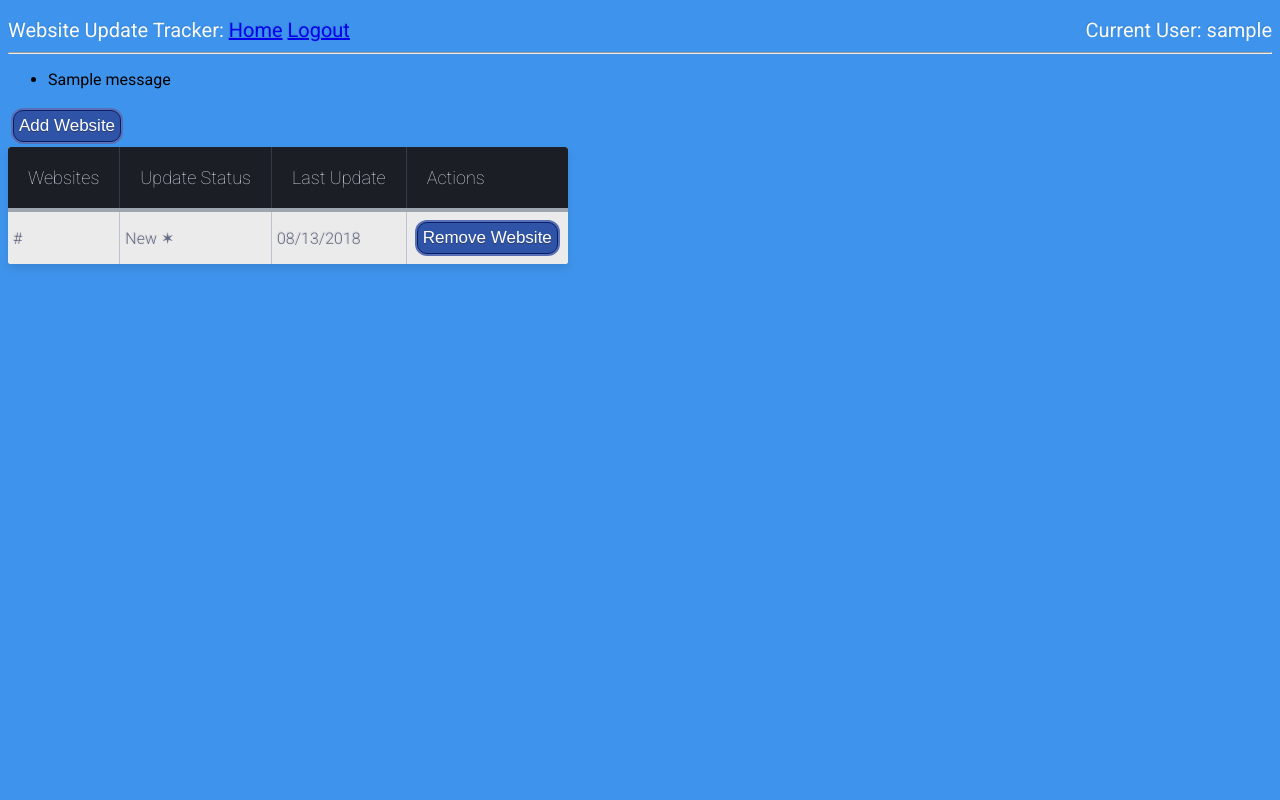
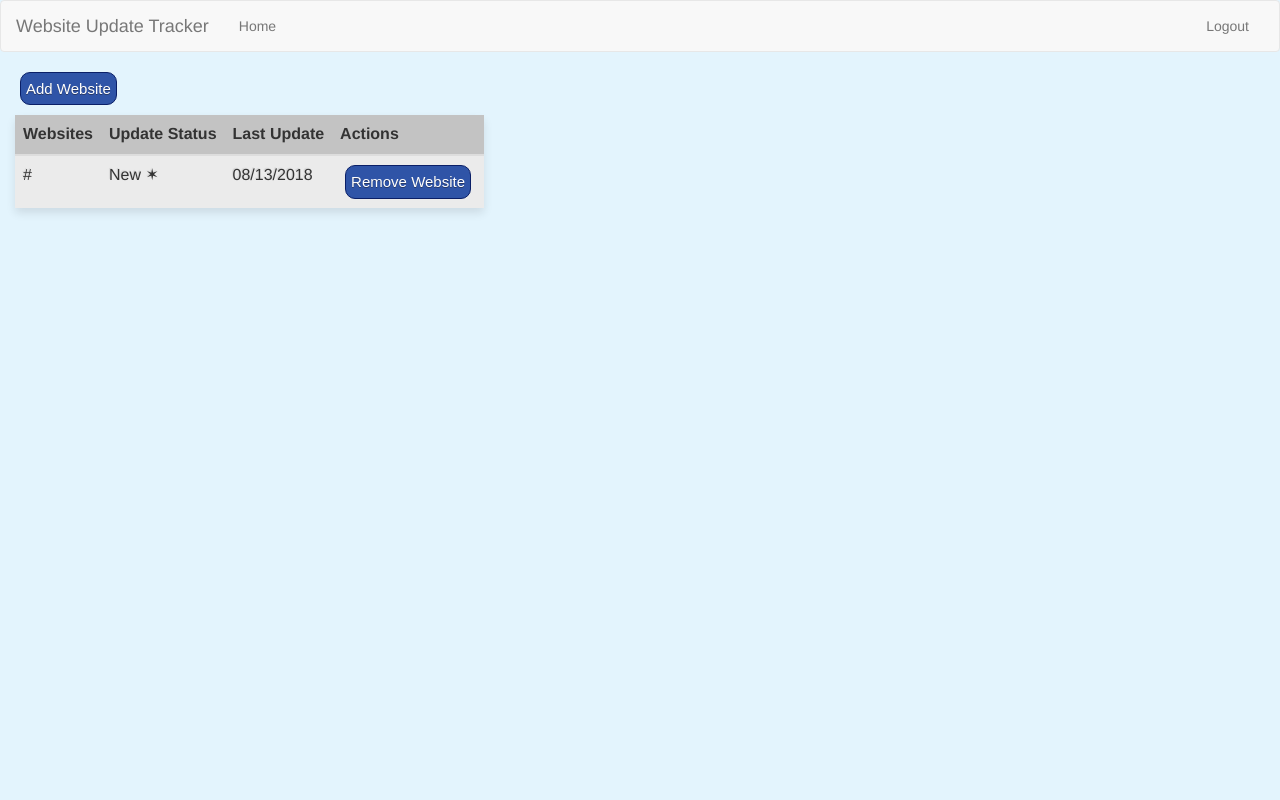
Before and after one commit to terwilligers/webpage-update-tracker, a Flask app: page / in a window 1280 px wide. Run offline with Flask 2, Linux system fonts and the light colour scheme; a user stored in the database is signed in; tables that the repository leaves empty hold one stand-in row (values such as "Sample post"); one stand-in notice (Sample message) is shown; parts of the project's set-up code (start-up, migrations or seed data) failed here and were passed over; some libraries are stand-ins or nearby versions.

Commit message:
integrated bootstrap into site

```diff
--- a/app/__init__.py
+++ b/app/__init__.py
@@ -4,6 +4,7 @@
 from flask_login import LoginManager
 from config import Config
 from flask_cors import CORS
+from flask_bootstrap import Bootstrap
 
 app = Flask(__name__)
 CORS(app)
@@ -12,5 +13,6 @@
 migrate = Migrate(app, db)
 login = LoginManager(app)
 login.login_view = 'login'
+bootstrap = Bootstrap(app)
 
 from app import routes, models
--- a/app/static/site_tracker.css
+++ b/app/static/site_tracker.css
@@ -1,37 +1,24 @@
 @import url(https://fonts.googleapis.com/css?family=Roboto:400,500,700,300,100);
 
-.myHeader {
-    font-size: 25px;
-    margin:5px;
-    background-color: #9fb4f2;
-    padding: 8px;
-}
 
-body {
-  background-color: #3e94ec;
-  font-family: "Roboto", helvetica, arial, sans-serif;
-  font-size: 16px;
-  font-weight: 400;
-  text-rendering: optimizeLegibility;
+body{
+    background-color:#e3f4fd!important;
 }
 
 .myButton {
 	-moz-box-shadow: 0px 0px 0px 2px #6480d2;
-	-webkit-box-shadow: 0px 0px 0px 2px #576fb5;
 	background-color:#2f54a7;
 	-moz-border-radius:10px;
-	-webkit-border-radius:10px;
 	border-radius:10px;
 	border:1px solid #0a1f67;
 	display:inline-block;
 	cursor:pointer;
 	color:#ffffff;
 	font-family:Arial;
-	font-size:17px;
+	font-size:15px;
 	padding:5px 5px;
-	text-decoration:none;
 	text-shadow:0px 1px 0px #283966;
-    margin: 5px;
+     margin: 1px 5px;
 }
 .myButton:hover {
 	background-color:#476e9e;
@@ -41,27 +28,14 @@
 	top:1px;
 }
 
-div.table-title {
-    display: block;
-    max-width: 600px;
-    padding:5px;
-    width: 100%;
+.addButton{
+    margin-bottom:10px;
+    margin-top:0px;
 }
 
-.header h3 {
-   color: #fafafa;
-   font-size: 20px;
-   font-weight: 400;
-   font-style:normal;
-   font-family: "Roboto", helvetica, arial, sans-serif;
-   text-shadow: -1px -1px 1px rgba(0, 0, 0, 0.1);
-    margin-top: 10px;
-    margin-bottom: 10px;
-}
-
-.title{
-    float:left;
-    width:50%;
+.alert-info{
+    background-color: #e4e7e8;
+    border-color: #b3bdbf
 }
 
 .user-info{
@@ -80,24 +54,12 @@
 table {
   background: white;
   border-radius:3px;
-  border-collapse: collapse;
-  max-width: 1000px;
-  padding:5px;
   box-shadow: 0 5px 10px rgba(0, 0, 0, 0.1);
-  animation: float 5s infinite;
+ max-width: max-content!important;
 }
 
-th {
-  color:#D5DDE5;;
-  background:#1b1e24;
-  border-bottom:4px solid #9ea7af;
-  border-right: 1px solid #343a45;
-  font-size:18px;
-  font-weight: 100;
-  padding:20px;
-  text-align:left;
-  text-shadow: 0 1px 1px rgba(0, 0, 0, 0.1);
-  vertical-align:middle;
+thead {
+    background: #c3c3c3
 }
 
 th:hover{
@@ -108,80 +70,11 @@
     cursor:default!important;
 }
 
-th:first-child {
-  border-top-left-radius:3px;
-}
-
-th:last-child {
-  border-top-right-radius:3px;
-  border-right:none;
-}
-
-tr {
-  border-top: 1px solid #C1C3D1;
-  border-bottom: 1px solid #C1C3D1;
-  color:#666B85;
-  font-size:16px;
-  font-weight:normal;
-  text-shadow: 0 1px 1px rgba(256, 256, 256, 0.1);
-}
-
-tr:first-child {
-  border-top:none;
-}
-
-tr:last-child {
-  border-bottom:none;
-}
-
 tr:nth-child(odd) td {
   background:#EBEBEB;
 }
 
-tr:last-child td:first-child {
-  border-bottom-left-radius:3px;
+td {
+  font-weight:300;
+  text-shadow: -1px -1px 1px rgba(0, 0, 0, 0.1);
 }
-
-tr:last-child td:last-child {
-  border-bottom-right-radius:3px;
-}
-
-td {
-  background:#FFFFFF;
-  padding:5px;
-  text-align:left;
-  vertical-align:middle;
-  font-weight:300;
-  font-size:16px;
-  text-shadow: -1px -1px 1px rgba(0, 0, 0, 0.1);
-  border-right: 1px solid #C1C3D1;
-  overflow: hidden;
-}
-
-td:last-child {
-  border-right: 0px;
-}
-
-th.text-left {
-  text-align: left;
-}
-
-th.text-center {
-  text-align: center;
-}
-
-th.text-right {
-  text-align: right;
-}
-
-td.text-left {
-  text-align: left;
-}
-
-td.text-center {
-  text-align: center;
-}
-
-td.text-right {
-  text-align: right;
-}
--- a/app/templates/base.html
+++ b/app/templates/base.html
@@ -1,43 +1,58 @@
-<html>
-    <head>
+{% block head %}
     <meta http-equiv="Content-Type" content="text/html;charset=utf-8" />
+    <link href="//cdnjs.cloudflare.com/ajax/libs/twitter-bootstrap/3.3.7/css/bootstrap.min.css" rel="stylesheet">
     <link rel="stylesheet" type="text/css" href="{{ url_for('static', filename='site_tracker.css') }}" />
     <script src="http://code.jquery.com/jquery-1.11.0.min.js"></script>
     <script type="text/javascript" src="{{ url_for('static', filename='site_tracker.js') }}"></script>
+{% endblock %}
 
+{% block title %}
     {% if title %}
     <title>{{ title }} - webtracker</title>
     {% else %}
     <title>webtracker</title>
     {% endif %}
-    </head>
-    <body>
-        <div class="header">
-            <h3 class="title">Website Update Tracker:
-                <a href="{{ url_for('index') }}">Home</a>
+{% endblock %}
+
+{% block navbar %}
+    <nav class="navbar navbar-default">
+        <div class="container-fluid">
+            <div class="navbar-header">
+                <button type="button" class="navbar-toggle collapsed" data-toggle="collapse" data-target="#bs-example-navbar-collapse-1" aria-expanded="false">
+                    <span class="sr-only">Toggle navigation</span>
+                    <span class="icon-bar"></span>
+                    <span class="icon-bar"></span>
+                    <span class="icon-bar"></span>
+                </button>
+                <a class="navbar-brand" href="{{ url_for('index') }}">Website Update Tracker</a>
+            </div>
+            <div class="collapse navbar-collapse" id="bs-example-navbar-collapse-1">
+                <ul class="nav navbar-nav">
+                    <li><a href="{{ url_for('index') }}">Home</a></li>
+                </ul>
+                <ul class="nav navbar-nav navbar-right">
                     {% if current_user.is_anonymous %}
-                <a href="{{ url_for('login') }}">Login</a>
+                    <li><a href="{{ url_for('login') }}">Login</a></li>
                     {% else %}
-                <a href="{{ url_for('logout') }}">Logout</a>
+                    <li><a href="{{ url_for('logout') }}">Logout</a></li>
                     {% endif %}
-            </h3>
-            {% if not current_user.is_anonymous %}
-            <h3 class="user-info">Current User: {{ current_user.username }}</h3>
-            {% else %}
-            <h3 class="user-info logged-out">a</h3>
-            {% endif %}
+                </ul>
             </div>
+        </div>
+    </nav>
+{% endblock %}
 
-        <hr>
+{% block content %}
+    <div class="container">
         {% with messages = get_flashed_messages() %}
         {% if messages %}
-        <ul>
             {% for message in messages %}
-            <li>{{ message }}</li>
+            <div class="alert alert-info" role="alert">{{ message }}</div>
             {% endfor %}
-        </ul>
         {% endif %}
         {% endwith %}
-        {% block content %}{% endblock %}
-    </body>
-</html>
+
+        {# application content needs to be provided in the app_content block #}
+        {% block app_content %}{% endblock %}
+    </div>
+{% endblock %}
--- a/app/templates/index.html
+++ b/app/templates/index.html
@@ -1,11 +1,11 @@
-<!DOCTYPE html>
 {% extends "base.html" %}
 
 {% block content %}
-    <button onclick="addWebsite()" class="myButton">Add Website</button>
+<div class="page-data container-fluid">
+    <button onclick="addWebsite()" class="myButton addButton">Add Website</button>
 
-    <table id=result_table>
-        <thead>
+    <table id=result_table class="table table-striped">
+        <thead class="thead-dark">
             <tr>
                 <th onclick="sortTable(0)"><span>Websites</span></th>
                 <th onclick="sortTable(1)"><span>Update Status</span></th>
@@ -16,4 +16,5 @@
         <tbody>
         </tbody>
     </table>
+</div>
 {% endblock %}
```
Also changed, not shown: app/templates/login.html (+9 -21 lines), app/templates/register.html (+7 -33 lines). Lines whose indentation alone changed are shown as unchanged.
